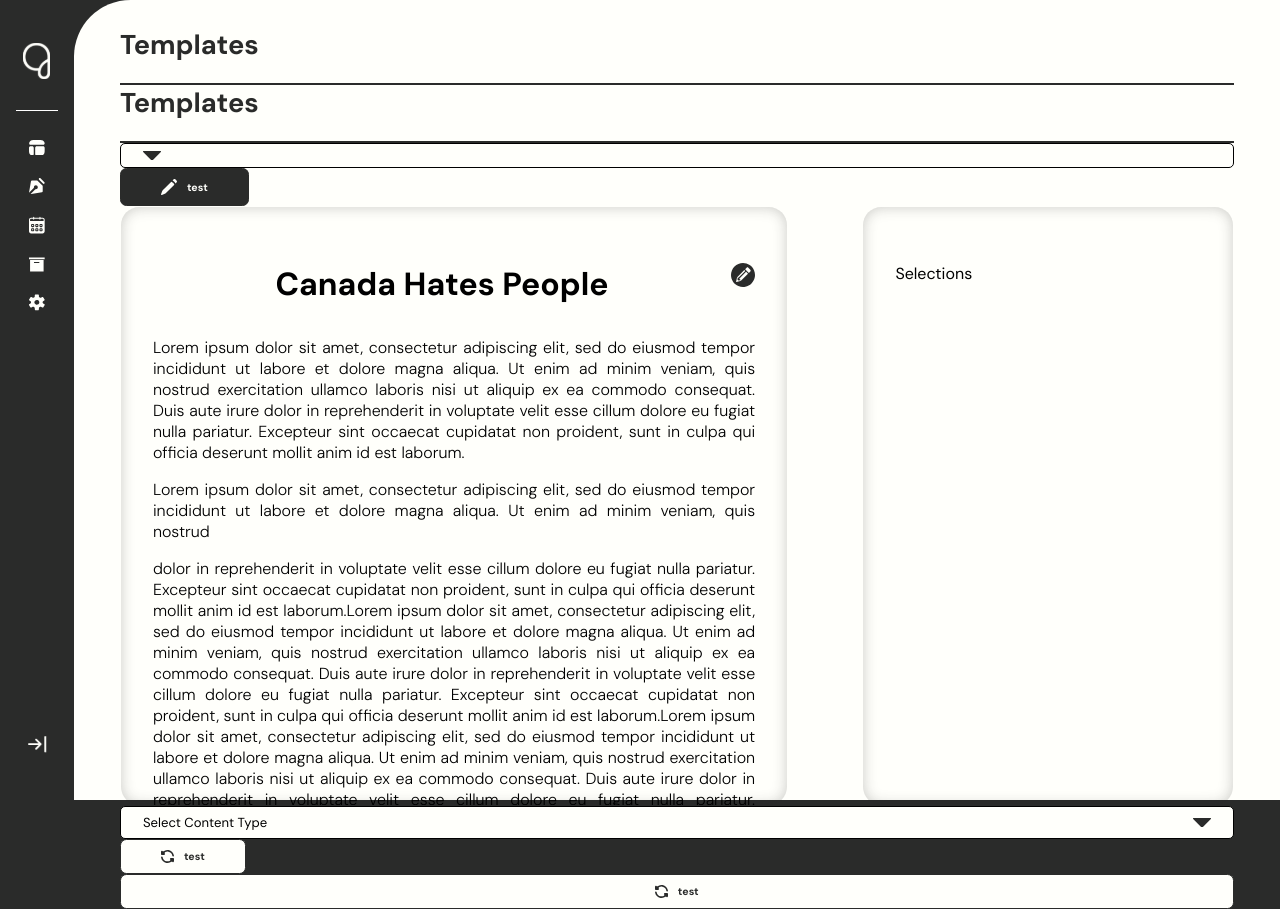
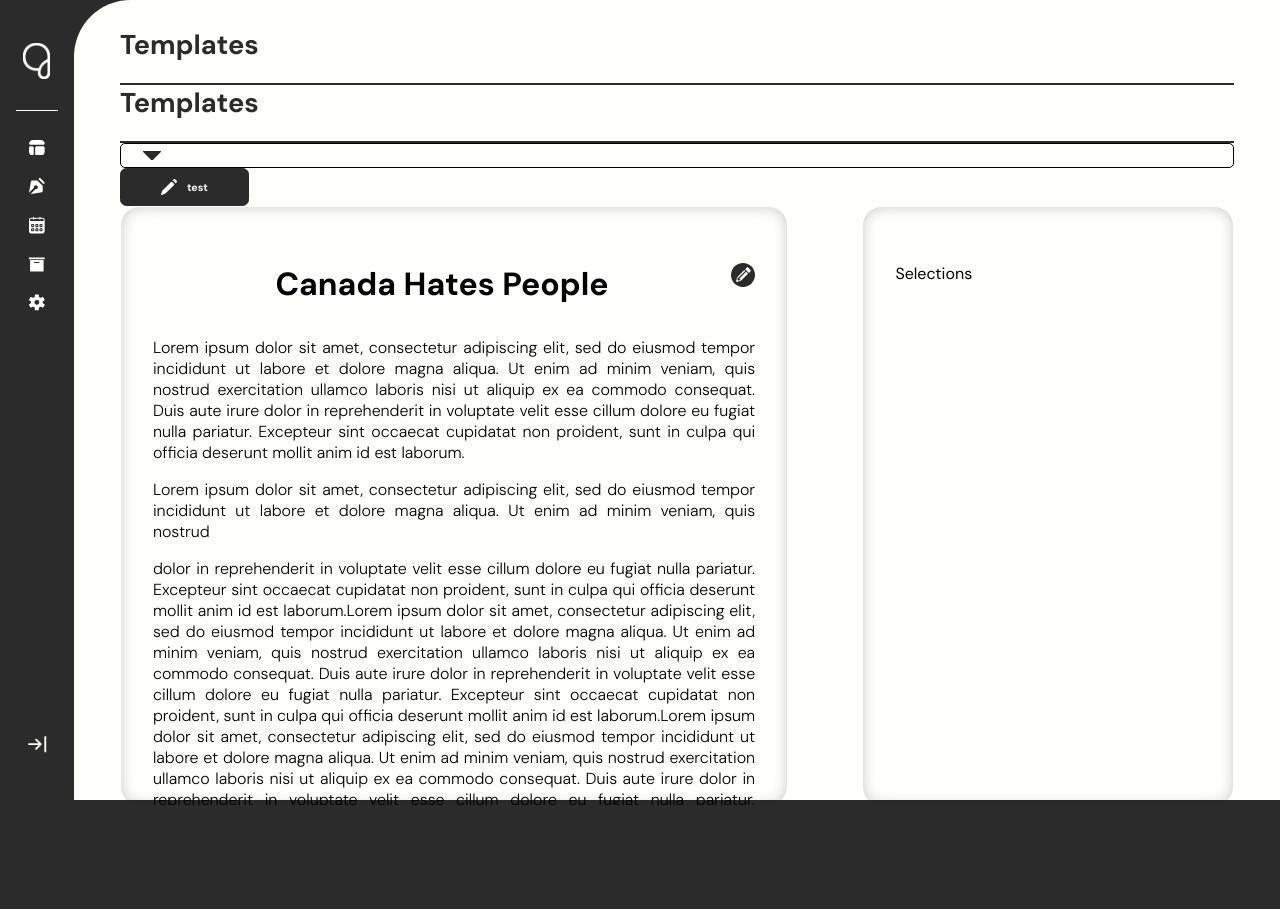
Before and after one commit to GeekLabsHoldings/Machine-Genius, a Next.js app: page /content-creator in a window 1280 px wide. After the commit the page ends 806 px from the top, so only its background shows below. Built offline with nearby package versions, Linux system fonts and the light colour scheme.

Commit message:
article preview edit

```diff
--- a/app/_components/ArticlePreview/ArticlePreview.tsx
+++ b/app/_components/ArticlePreview/ArticlePreview.tsx
@@ -3,6 +3,7 @@ import styles from './ArticlePreview.module.css';
 import {ArticlePreviewData} from '../../data/data';
 import { IArticleProps } from '@/app/interfaces/interfaces';
 import { useEffect, useState } from 'react';
+import { title } from 'process';
 
 interface ISelectedTxt {
   selectedText:string[]
@@ -11,15 +12,14 @@ interface ISelectedTxt {
 const ArticlePreview = ({withSelect}:IArticleProps)=>{
 
 const [selectedText,setSelectedText]= useState<ISelectedTxt['selectedText']>([]);
+const [equalData,setEqualData] = useState<string[]>([]);
 
   document.addEventListener('mouseup', e => {
     const selected = window.getSelection() as Selection
     setSelectedText([...selectedText, selected.toString()]);
+    // checkEqual;
 
   });
-
-  // ArticlePreviewData.every(article => article === selectedText)
-
 
   const renderSelectedTxt = selectedText.map(oneTxt =>(
     <div className={`${styles.selectedText} mb-3`}>
@@ -27,6 +27,17 @@ const [selectedText,setSelectedText]= useState<ISelectedTxt['selectedText']>([])
   </div>
 
   ))
+  // const checkEqual = ArticlePreviewData.map((article)=>{
+  //     const data = article.sectionData
+  //     for(let i =0;i<data.length;i++){
+  //       for(let j=0 ; j < selectedText.length;j++){
+  //         if(data === selectedText){
+  //           setEqualData([...equalData,data[i]])
+  //           console.log(equalData);
+  //         }
+  //       }
+  //     }
+  // });
   const renderArticleData = ArticlePreviewData.map(article =>(
       <div className='flex flex-col gap-8 '>
       <div className={`flex justify-between text-center ${styles.articleHeader} `}>
--- a/app/content-creator/page.tsx
+++ b/app/content-creator/page.tsx
@@ -46,16 +46,16 @@ const contentCreator = () => {
       <CustomSelectInput label={''} options={[]} />
       <CustomBtn word='test' icon={PenIcon} btnColor='black'/>
       <ArticlePreview withSelect= {true}/>
-    <div className="flex flex-col">
+    {/* <div className="flex flex-col"> */}
 
-      <div className="flex flex-col justify-center items-center w-full h-full">
+      {/* <div className="flex flex-col justify-center items-center w-full h-full">
         <CustomSelectInput label="Select Content Type" options={options} />
       </div>
 
 
       <div className="flex justify-between items-center">
       <CustomBtn word="test" icon={ReloadIcon} btnColor="white" />
-      </div>
+      </div> */}
 
       {/* <TopicColapse title="Canada Hates People" date="April 16th 2024">
         <div className="space-y-[1.5vw]">
@@ -65,9 +65,9 @@ const contentCreator = () => {
           <ArticleWithChecked article="Lorem ipsum dolor sit amet, consectetur adipiscing elit, sed do eiusmod tempor incididunt ut labore et dolore" />
         </div>
       </TopicColapse> */}
-      <CustomBtn word="test" icon={ReloadIcon} btnColor="white" />
+      {/* <CustomBtn word="test" icon={ReloadIcon} btnColor="white" /> */}
 
-    </div>
+    {/* </div> */}
     </div>
   );
 };
```
